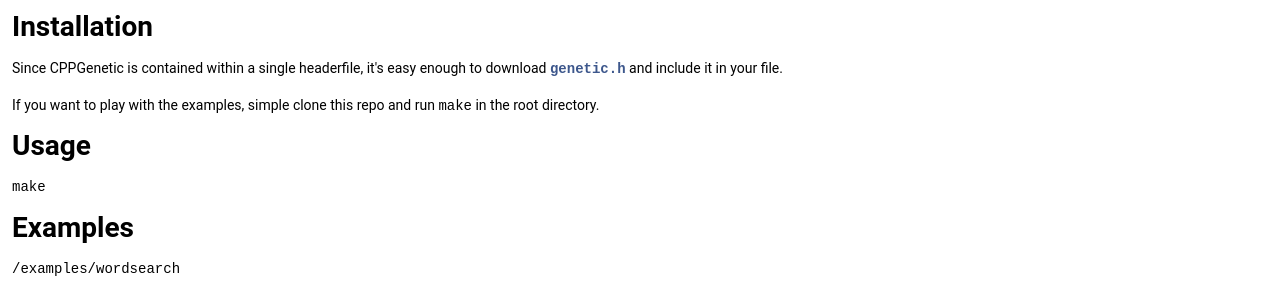
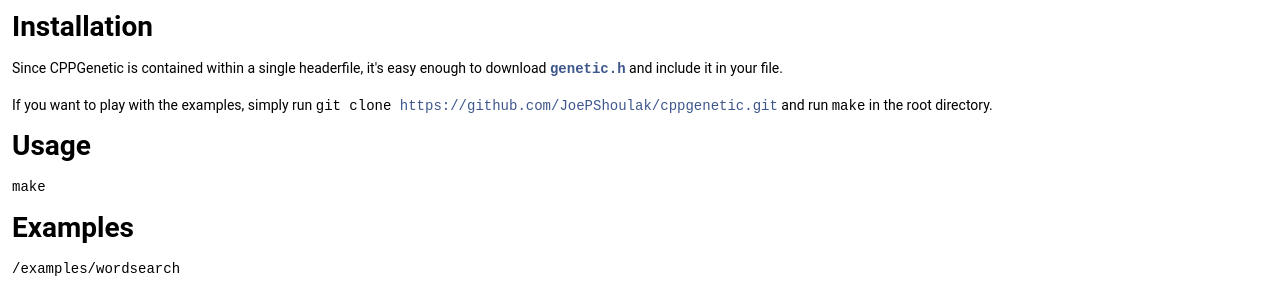
Before and after one commit to JoePShoulak/cppgenetic, a plain HTML site: page index.html in a window 1280 px wide. Shown: the part 505-794 px from the top of the page. Drawn offline with Linux system fonts and the light colour scheme.

Commit message:
deploy: a347581b5936e3da97e416ba968279e261bdd920

```diff
--- a/index.html
+++ b/index.html
@@ -78,7 +78,7 @@ $(function() {
 <h1><a class="anchor" id="autotoc_md1"></a>
 Installation</h1>
 <p>Since CPPGenetic is contained within a single headerfile, it's easy enough to download <code><a class="el" href="genetic_8h_source.html">genetic.h</a></code> and include it in your file.</p>
-<p>If you want to play with the examples, simple clone this repo and run <code>make</code> in the root directory.</p>
+<p>If you want to play with the examples, simply run <code>git clone <a href="https://github.com/JoePShoulak/cppgenetic.git">https://github.com/JoePShoulak/cppgenetic.git</a></code> and run <code>make</code> in the root directory.</p>
 <h1><a class="anchor" id="autotoc_md2"></a>
 Usage</h1>
 <p><code>make</code></p>
```
